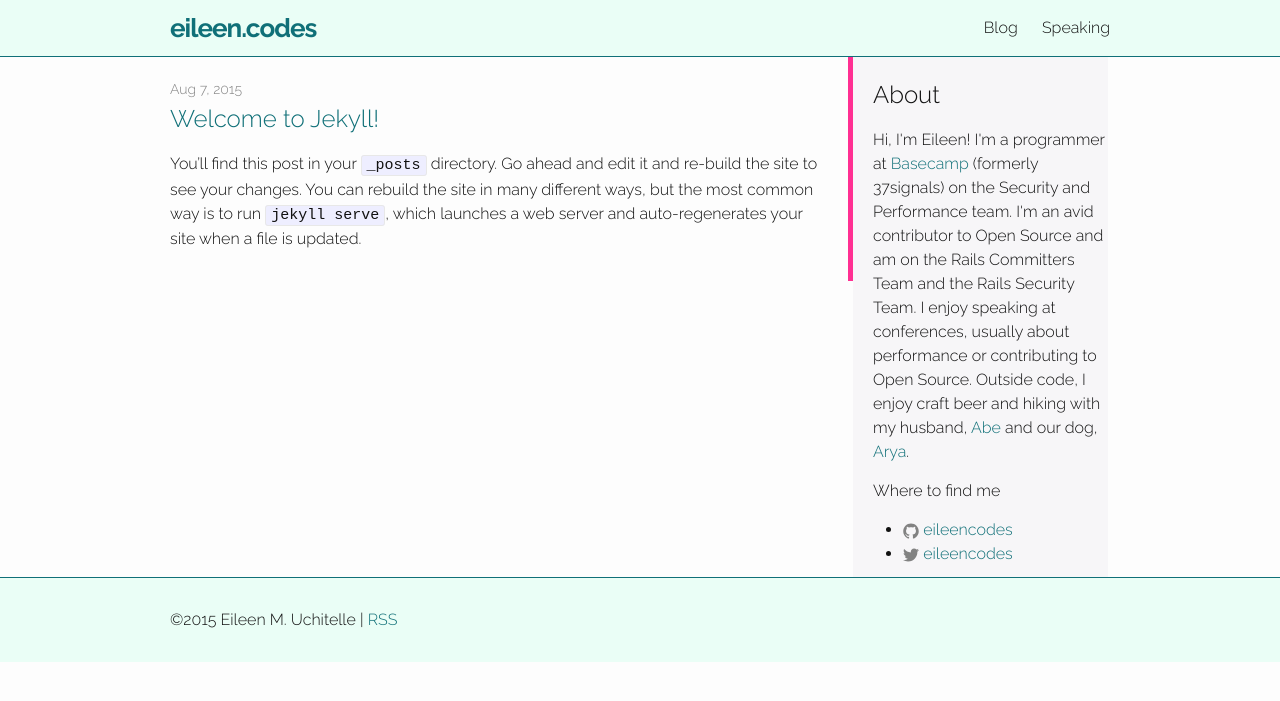
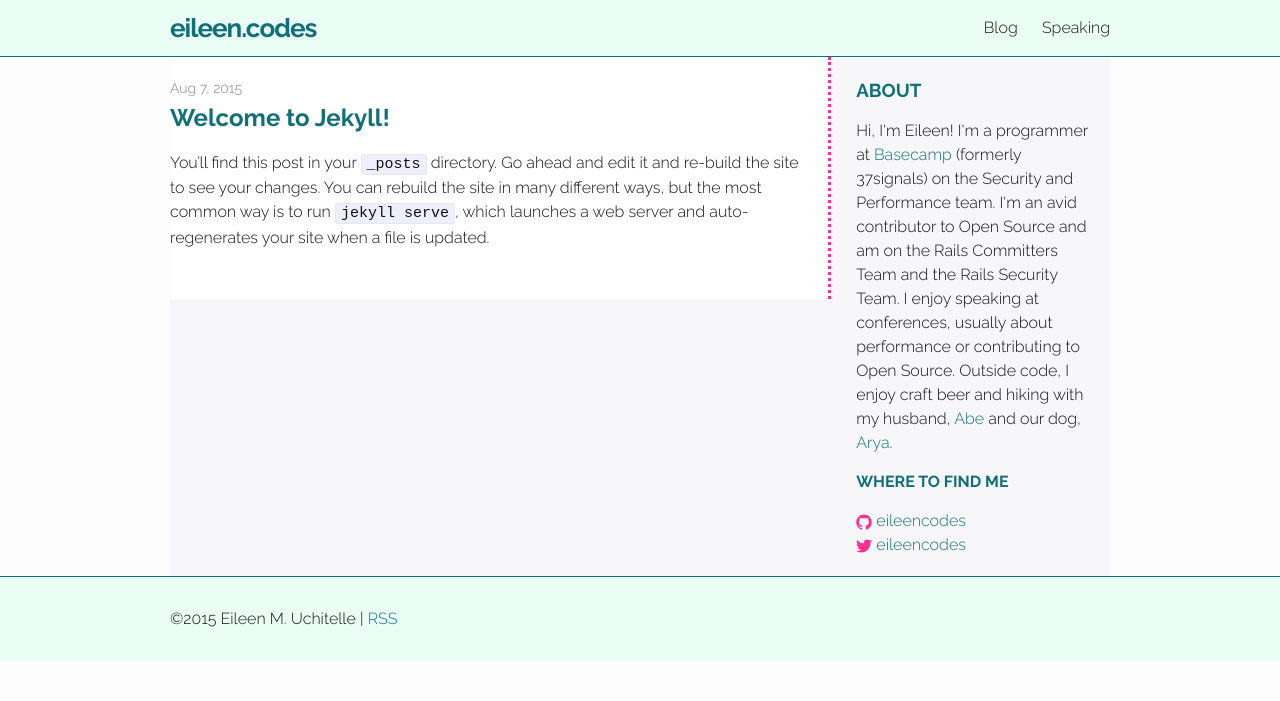
Before and after one commit to wjessop/eileencodes.github.io, a Jekyll site: the page built from index.html, in a window 1280 px wide. Shown: the top 701 px of the page. Built offline with Jekyll 4.4.1, drawn with Linux system fonts in a browser that asks for light colours.

Commit message:
Clean up theme, add queries for lower widths
Moves sidebar color to wrapper background. This looks bad if the content
is short but good thing I control the content :wink:

Adds queries to handle lower widths by dropping sidebar under content.

Still not sure what to do with the nav but it's not really working right
now.

```diff
--- a/_config.yml
+++ b/_config.yml
@@ -2,7 +2,7 @@
 title: eileen.codes
 name: Eileen M. Uchitelle
 description: > # this means to ignore newlines until "baseurl:"
-  <h2>About</h2>
+  <h3>About</h3>
   <p>Hi, I'm Eileen! I'm a programmer at <a href='http://basecamp.com' target='_blank'>Basecamp</a> (formerly 37signals) on the Security and Performance team. I'm an avid contributor to Open Source and am on the Rails Committers Team and the Rails Security Team. I enjoy speaking at conferences, usually about performance or contributing to Open Source. Outside code, I enjoy craft beer and hiking with my husband, <a href='http://twitter.com/abeuchitelle' target='_blank'>Abe</a> and our dog, <a href='http://twitter.com/aryadog' target='_blank'>Arya</a>.</p>
 
 url: "http://yourdomain.com" # the base hostname & protocol for your site
--- a/_layouts/default.html
+++ b/_layouts/default.html
@@ -4,7 +4,7 @@
   <body>
     {% include header.html %}
     <div class="page-content">
-      <div class="wrapper">
+      <div class="wrapper main">
         <div class="content">
           {{ content }}
         </div>
--- a/_sass/_base.scss
+++ b/_sass/_base.scss
@@ -80,7 +80,7 @@ li {
  * Headings
  */
 h1, h2, h3, h4, h5, h6 {
-    font-weight: 300;
+    font-weight: bold;
 }
 
 
--- a/_sass/_custom.scss
+++ b/_sass/_custom.scss
@@ -1,16 +1,51 @@
 // custom
 
+.main {
+  background-color:#f7f6f8;
+  padding: 0px;
+}
+
 .content {
-  width:70%;
+  background-color:#fff;
+  width:68%;
+  border-right:3px dotted $pink-color;
+  padding:2% 2% 2% 0%;
   float:left;
-  border-right:5px solid $pink-color;
-  padding:20px 20px 0px 0px;
+
+  @include media-query($on-palm) {
+    width:96%;
+    border-bottom:3px dotted $pink-color;
+    padding:2%;
+  }
 }
 
 .sidebar {
   width:25%;
-  height:500px;
-  float:left;
-  background-color:#f7f6f8;
-  padding:20px 0px 0px 20px;
+  float:right;
+  padding:2%;
+
+  @include media-query($on-palm) {
+    width:96%;
+    padding:2%;
+  }
+
+  h3 {
+    color: $teal-color-dark;
+    text-transform:uppercase;
+  }
+
+  ul {
+    margin: 0px;
+    li {
+      list-style:none;
+    }
+  }
+
+  .icon > svg path {
+    fill: $pink-color;
+  }
 }
+
+h1, h2, h3, h4, h5, h6 { color: $teal-color-dark; }
+
+h3, h4 { text-transform: uppercase; }
--- a/_sass/_layout.scss
+++ b/_sass/_layout.scss
@@ -191,7 +191,7 @@
 }
 
 .post-title {
-    font-size: 42px;
+    font-size: 30px;
     letter-spacing: -1px;
     line-height: 1;
 
```
